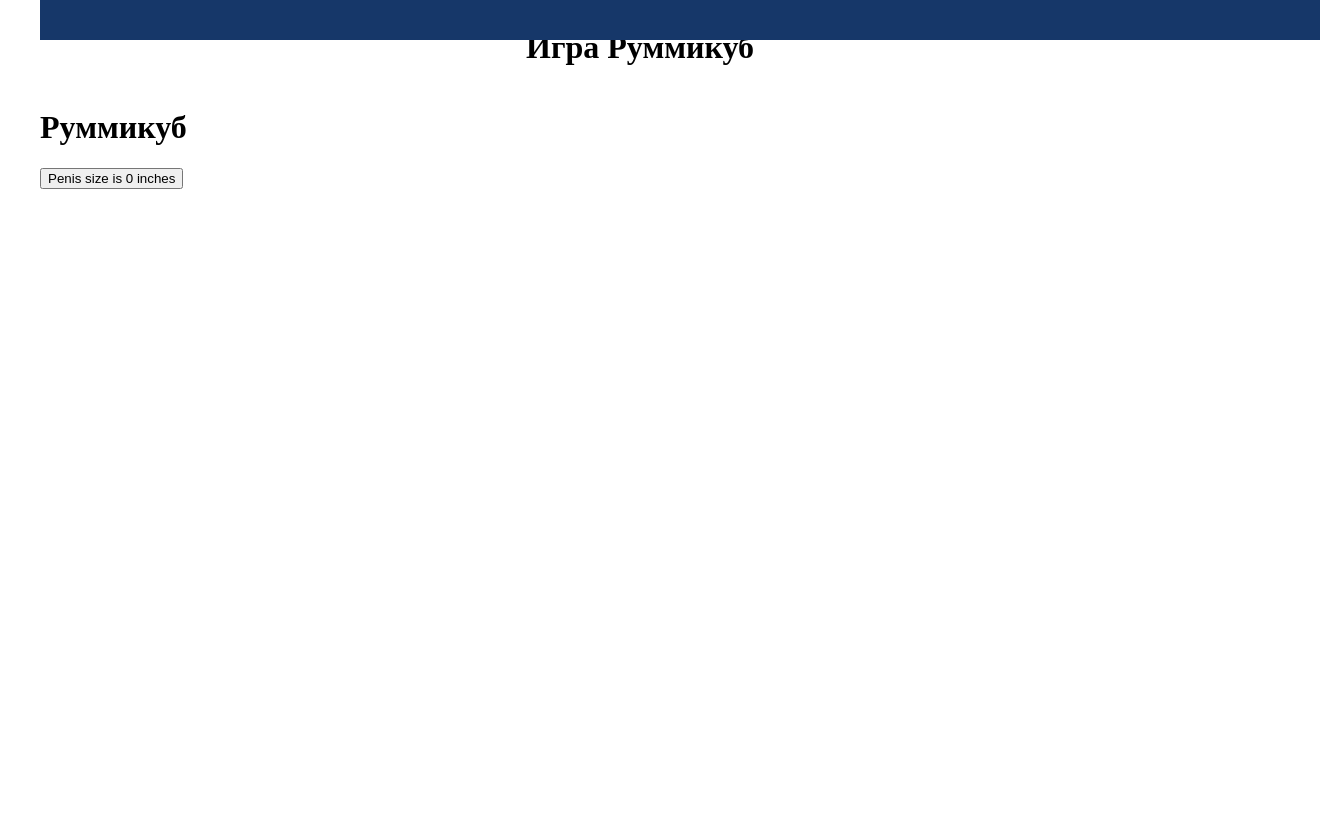
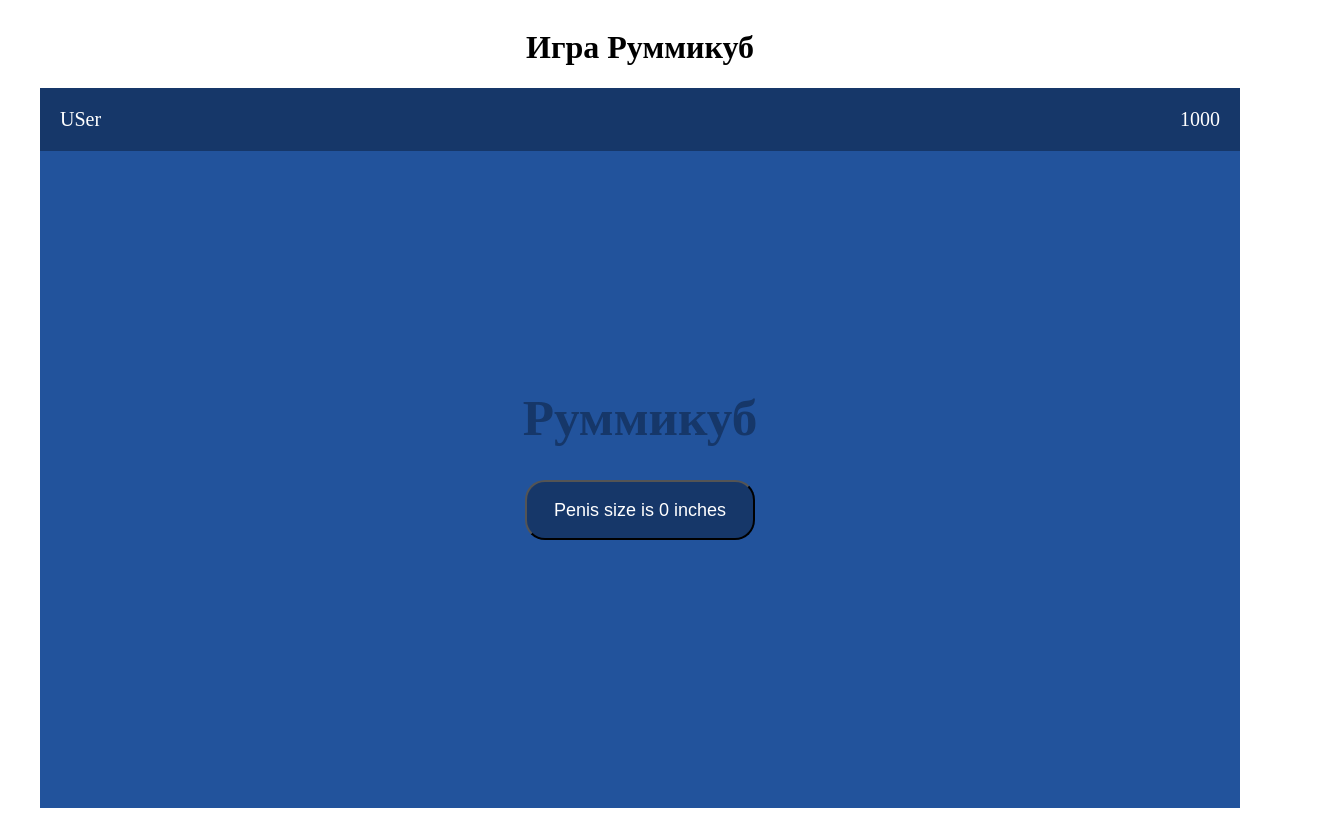
Before and after one commit to imConfused3684/Rummicube, a React (Vite) app: page / in a window 1280 px wide. Shown: the whole page, 1320 px wide, since content can reach past the window. Built offline with nearby package versions, Linux system fonts and the light colour scheme.

Commit message:
добавил тестовую форму и переделал app.tsx

```diff
--- a/src/App.tsx
+++ b/src/App.tsx
@@ -1,21 +1,9 @@
-import React from 'react'
-import Header from './common/el/header'
-import { useState } from 'react'
+//import React from 'react'
 import './App.css'
+import FirstFrom from './common/el/FirstForm.tsx'
 
 function App() {
-  const [count, setCount] = useState(0)
-  return (
-    <>
-    <Header />
-      <h1>Руммикуб</h1>
-      <div className="card">
-        <button onClick={() => setCount((count) => count + 1)}>
-          Penis size is {count} inches
-        </button>
-      </div>
-    </>
-  )
+  return ( <FirstFrom />)
 }
 
 export default App
--- /dev/null
+++ b/src/common/el/FirstForm.tsx
@@ -0,0 +1,32 @@
+import Header from './header'
+import RumButton from './rumButton'
+import { useState } from 'react'
+import "../styles/FirstForm.css"
+
+
+export default function FirstForm() {
+    const [count, setCount] = useState(0)
+
+    function func(){
+      setCount((count) => count + 1);
+    }
+
+    return (
+    <>
+
+    <div className="card">
+      <Header
+        username='USer'
+        rating={1000}
+      />
+
+      <h1>Руммикуб</h1>
+
+      <RumButton
+        text = {`Penis size is ${count} inches`}
+        func = {func}
+      />
+    </div>
+    </>
+    );
+}
--- /dev/null
+++ b/src/common/styles/FirstForm.css
@@ -0,0 +1,27 @@
+.card {
+    width: 100%;
+    height: 100%;
+    background-color: var(--main-color);
+    color: var(--aux-color);
+
+    display: flex;
+    flex-direction: column;
+    align-items:center;
+    justify-content: center;
+
+    position: relative;
+}
+
+  .card a {
+    font-weight: 500;
+    color: #646cff;
+    text-decoration: inherit;
+  }
+  .card  a:hover {
+    color: #535bf2;
+  }
+
+  .card h1 {
+    font-size: 3.2em;
+    line-height: 1.1;
+  }
```
